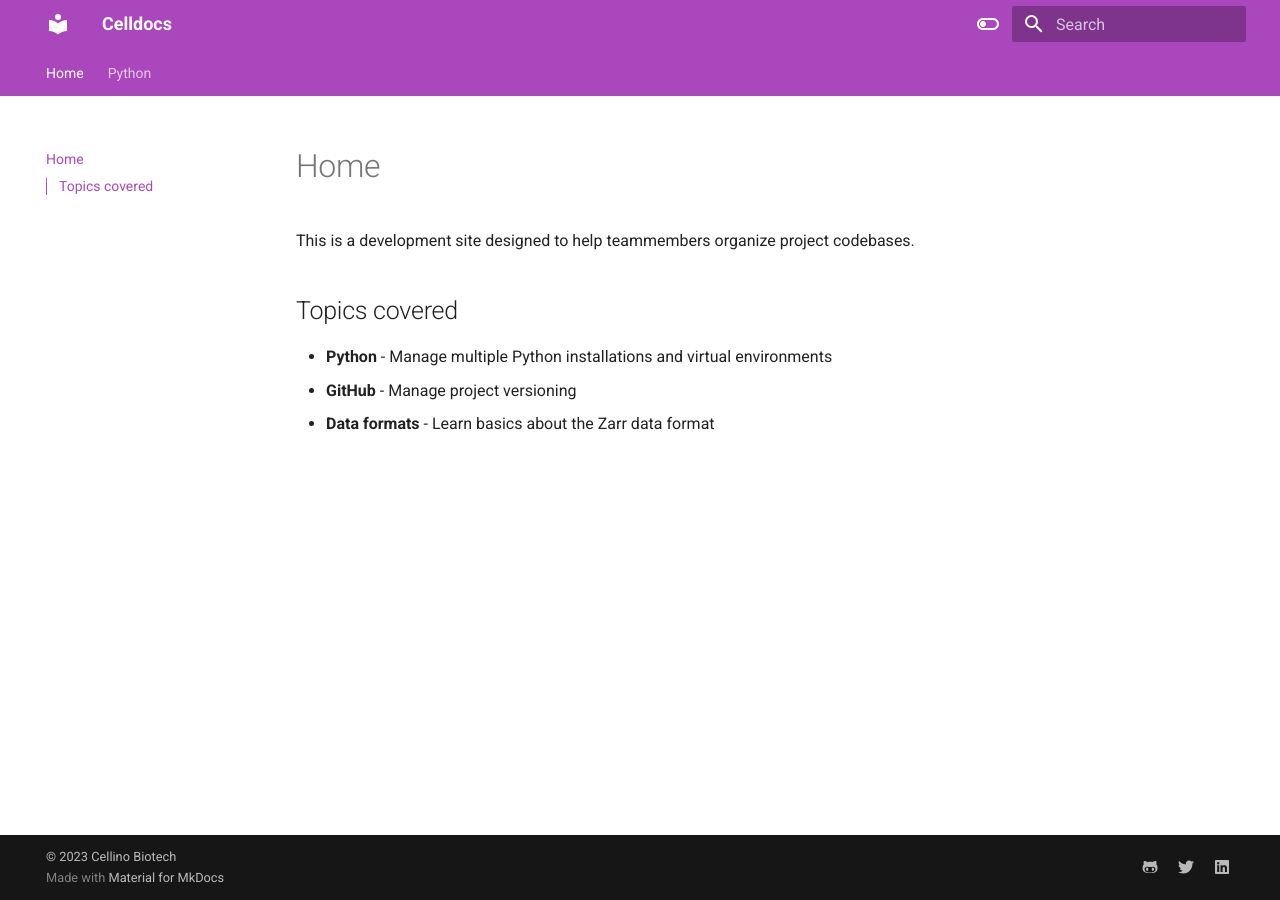
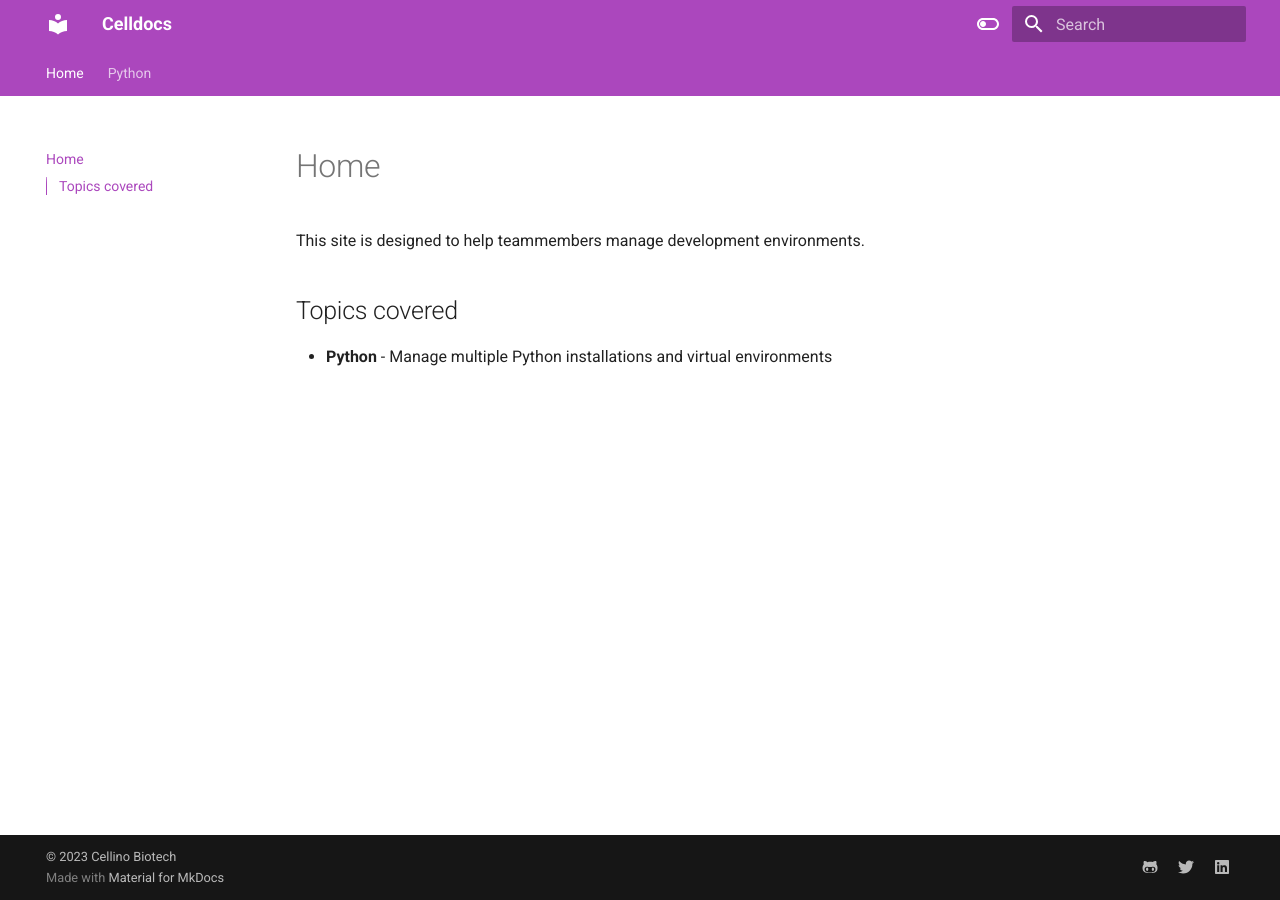
Before and after one commit to cellino-biotech/celldocs, an MkDocs documentation site: the page built from docs/index.md, in a window 1280 px wide. Built offline with MkDocs 1.6.1 and Material for MkDocs 9.7.7, drawn with Linux system fonts in a browser that asks for light colours.

Commit message:
Comment out all topics except Python

```diff
--- a/docs/index.md
+++ b/docs/index.md
@@ -1,9 +1,9 @@
 # Home
 
-This is a development site designed to help teammembers organize project codebases.
+This site is designed to help teammembers manage development environments.
 
 ## Topics covered
 
 - **Python** - Manage multiple Python installations and virtual environments
-- **GitHub** - Manage project versioning
-- **Data formats** - Learn basics about the Zarr data format
+  <!-- - **GitHub** - Manage project versioning -->
+  <!-- - **Data formats** - Learn basics about the Zarr data format -->
```
